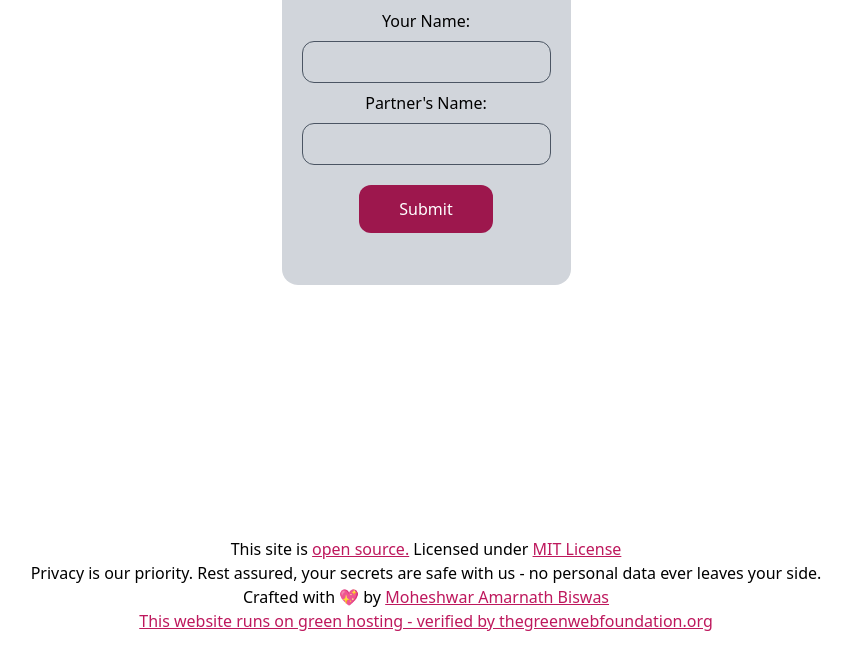
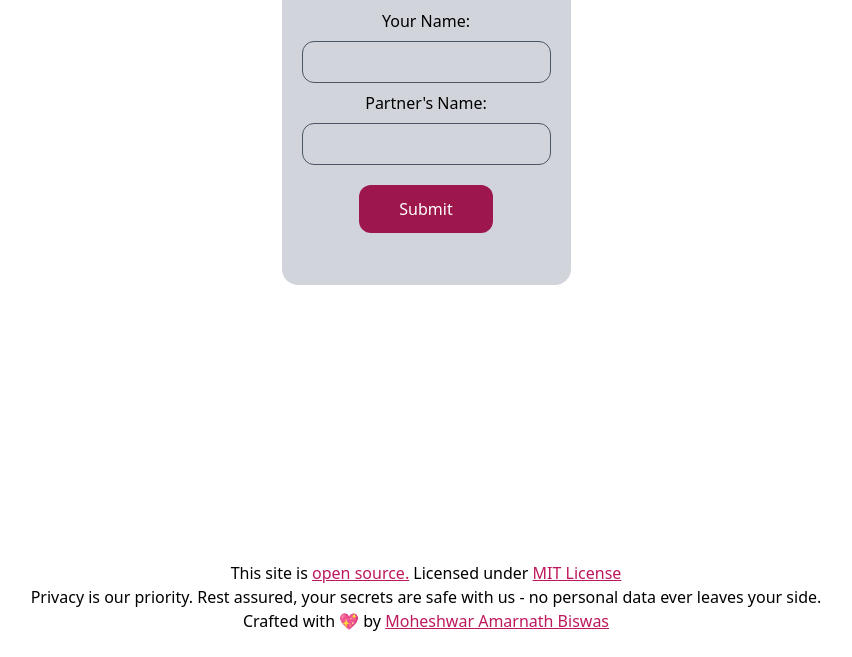
Before and after one commit to fluentmoheshwar/loveCalculator.js, a website built with Vite: page index.html in a window 1280 px wide. Shown: the part 143-800 px from the top of the page, without its empty margins (214-1066 px from the left). Built offline with nearby package versions, Linux system fonts and the light colour scheme.

Commit message:
removed greenweb

```diff
--- a/index.html
+++ b/index.html
@@ -59,14 +59,6 @@
             >Moheshwar Amarnath Biswas</a
           >
         </p>
-        <p>
-          <a
-        href="https://www.thegreenwebfoundation.org/green-web-check/?url=https%3A%2F%2Flovecalculatorjs.pages.dev%2F"
-        target="_blank"
-      >
-        This website runs on green hosting - verified by thegreenwebfoundation.org
-      </a>
-        </p>
     </footer>
     <script type="module" src="./src/js/main.js"></script>
   </body>
```
